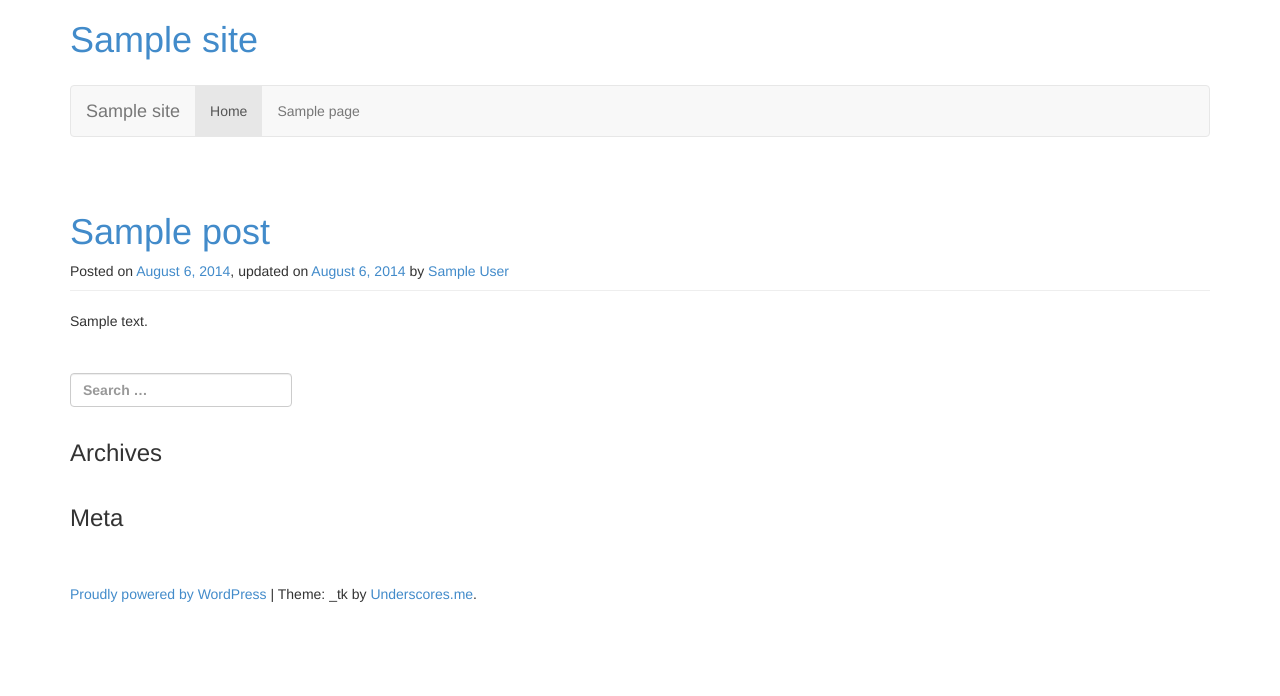
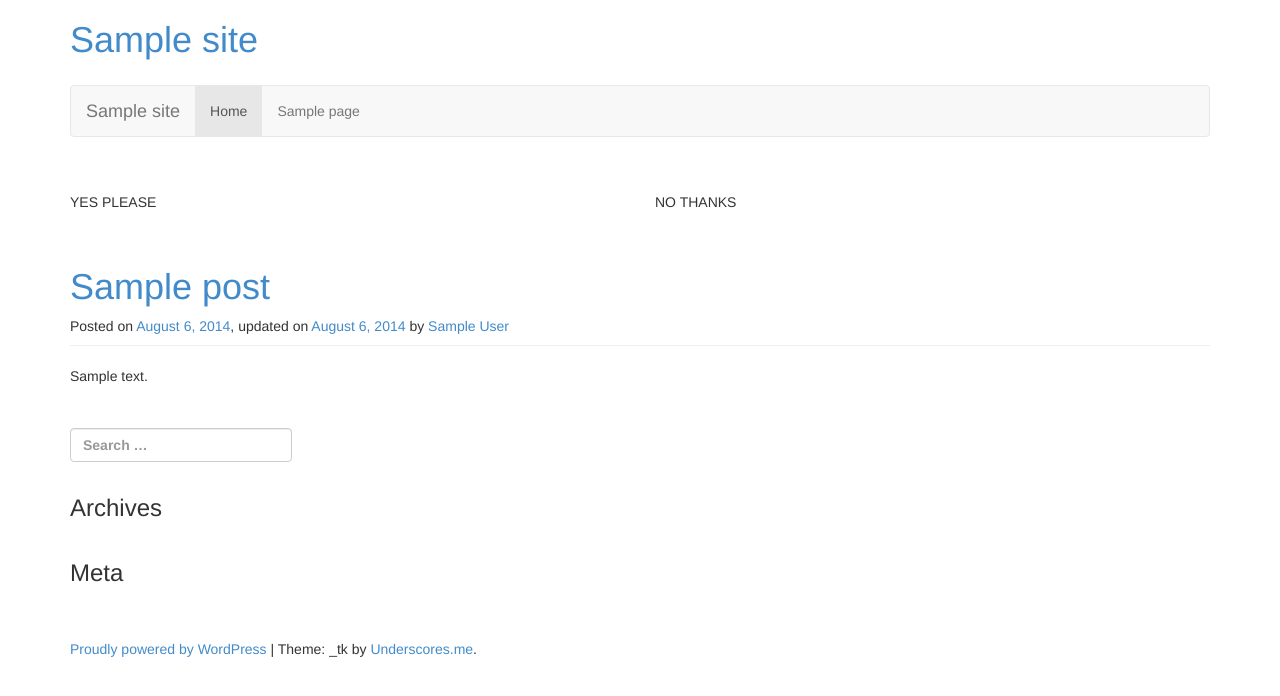
Before and after one commit to nickwoodland/ypnt, a WordPress theme: template index.php in a window 1280 px wide. Shown: the top 696 px of the page. Run offline with PHP 8.4 and a stand-in for WordPress, Linux system fonts and the light colour scheme; the site name, menu and one post (Sample post) are stand-ins, and other content is empty; some libraries are stand-ins or nearby versions.

Commit message:
front page and header structure

```diff
--- a/header.php
+++ b/header.php
@@ -19,7 +19,9 @@
 
 <body <?php body_class(); ?>>
 	<?php do_action( 'before' ); ?>
-
+	<?php if(is_front_page()) : ?>
+		<div class="above-the-fold__wrapper">
+	<?php endif; ?>
 	<header id="masthead" class="site-header" role="banner">
 		<div class="container">
 			<div class="row">
@@ -35,7 +37,6 @@
 
 					<div class="site-branding">
 						<h1 class="site-title"><a href="<?php echo esc_url( home_url( '/' ) ); ?>" title="<?php echo esc_attr( get_bloginfo( 'name', 'display' ) ); ?>" rel="home"><?php bloginfo( 'name' ); ?></a></h1>
-					<h4 class="site-description"><?php bloginfo( 'description' ); ?></h4>
 					</div>
 
 				</div>
@@ -79,6 +80,11 @@
 		</div><!-- .container -->
 	</nav><!-- .site-navigation -->
 
+	<?php if(is_front_page()) : ?>
+		<?php include(locate_template('partials/above-the-fold.php')); ?>
+		</div> <!---atf wrapper -->
+	<?php endif; ?>
+
 	<div class="main-content">
 		<div class="container">
 			<div class="row">
--- /dev/null
+++ b/partials/above-the-fold.php
@@ -0,0 +1,24 @@
+
+<div class="container">
+    <div class="counter-wrapper">
+        <div class="row">
+            <div class="ypnt-holder col-md-6">
+                <?php $yp = get_post_ul_meta($post->ID,"like"); ?>
+                <h1>
+                    <?php echo $yp; ?>
+                </h1>
+                <?php // if(function_exists('like_counter_p')) { like_counter_p('text for like'); } ?>
+                <span class='ldc-ul_cont' onclick="wp_ypnt_ajax_script(this,'<?php echo $post->ID; ?>','like')">YES PLEASE</span>
+
+            </div>
+            <div class="ypnt-holder col-md-6">
+                <?php $nt = get_post_ul_meta($post->ID,"dislike"); ?>
+                <h1>
+                    <?php echo $nt; ?>
+                </h1>
+                <?php //if(function_exists('dislike_counter_p')) { dislike_counter_p('text for un-like'); } ?>
+                <span class='ldc-ul_cont' onclick="wp_ypnt_ajax_script(this,'<?php echo $post->ID; ?>','dislike')">NO THANKS</span>
+            </div>
+        </div>
+    </div>
+</div>
```
Also changed, not shown: front-page.php (+0 -21 lines). Lines whose indentation alone changed are shown as unchanged.
